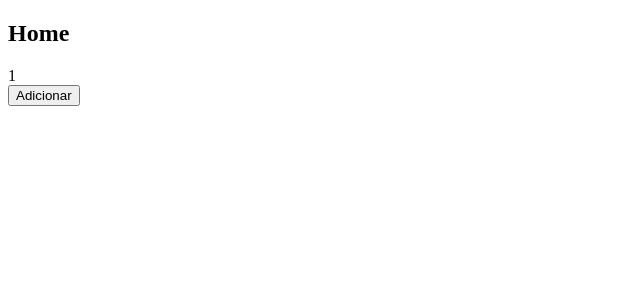
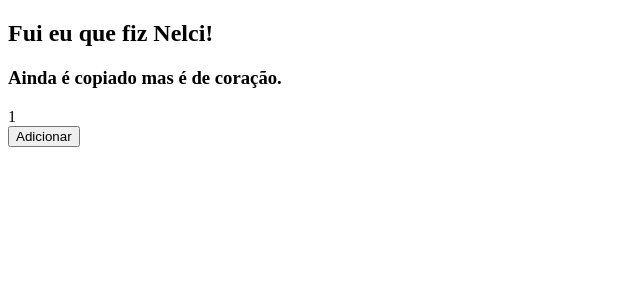
Before and after one commit to hverton1a/nextJS-Vercel-first-approach, a Next.js app: page / in a window 1280 px wide. Shown: the top 300 px of the page, without its empty margins (0-640 px from the left). Built offline with nearby package versions, Linux system fonts and the light colour scheme.

Commit message:
primeira pagina

```diff
--- a/pages/index.js
+++ b/pages/index.js
@@ -7,7 +7,8 @@ const Hello =()=>{
 
 function Home(){
     return     <div>
-         <h2>Home {Contador.contador}</h2>
+         <h2>Fui eu que fiz Nelci!</h2>
+         <h3>Ainda é copiado mas é de coração.</h3>
          <Contador />
          </div>
 }
```
